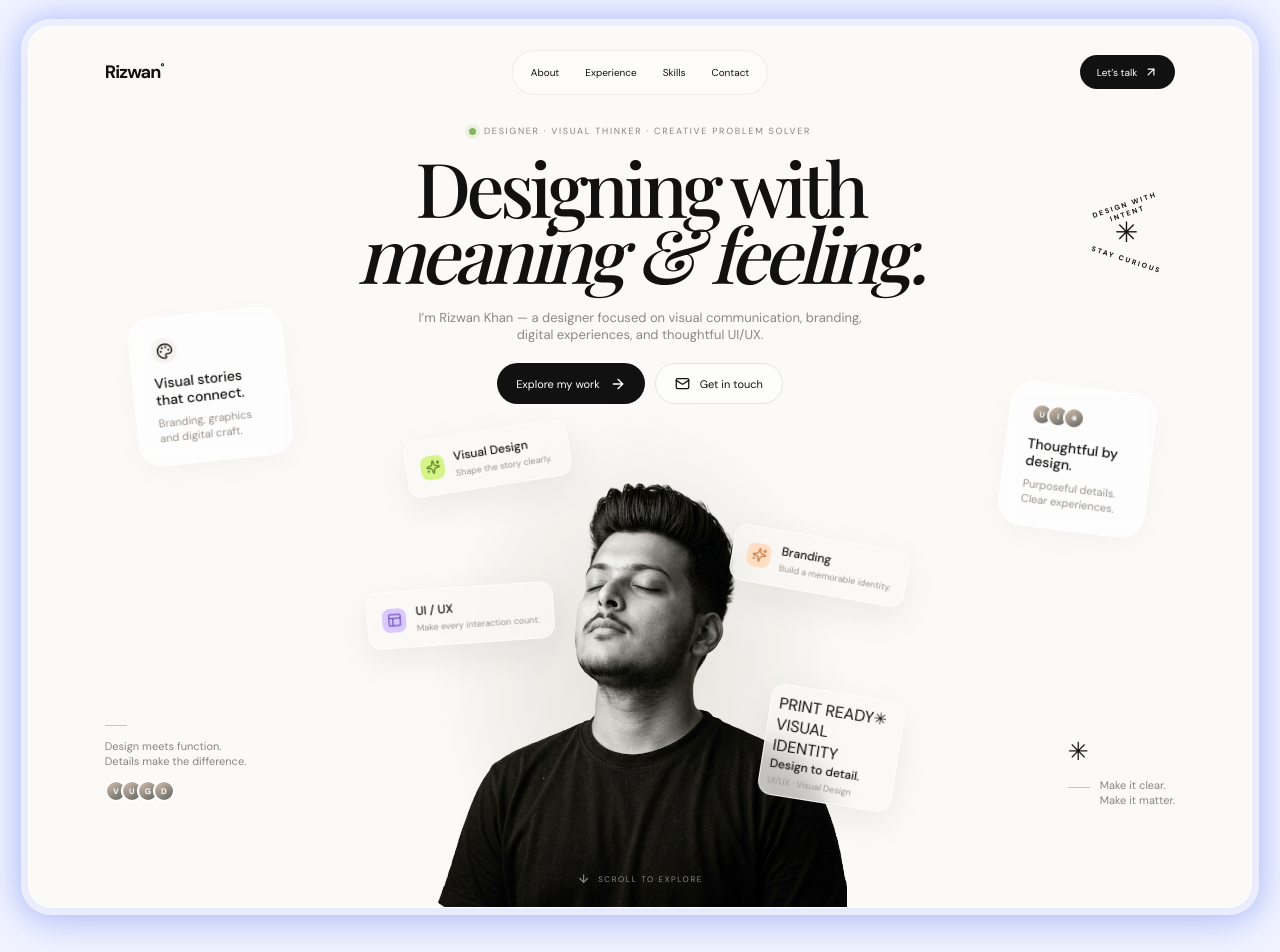
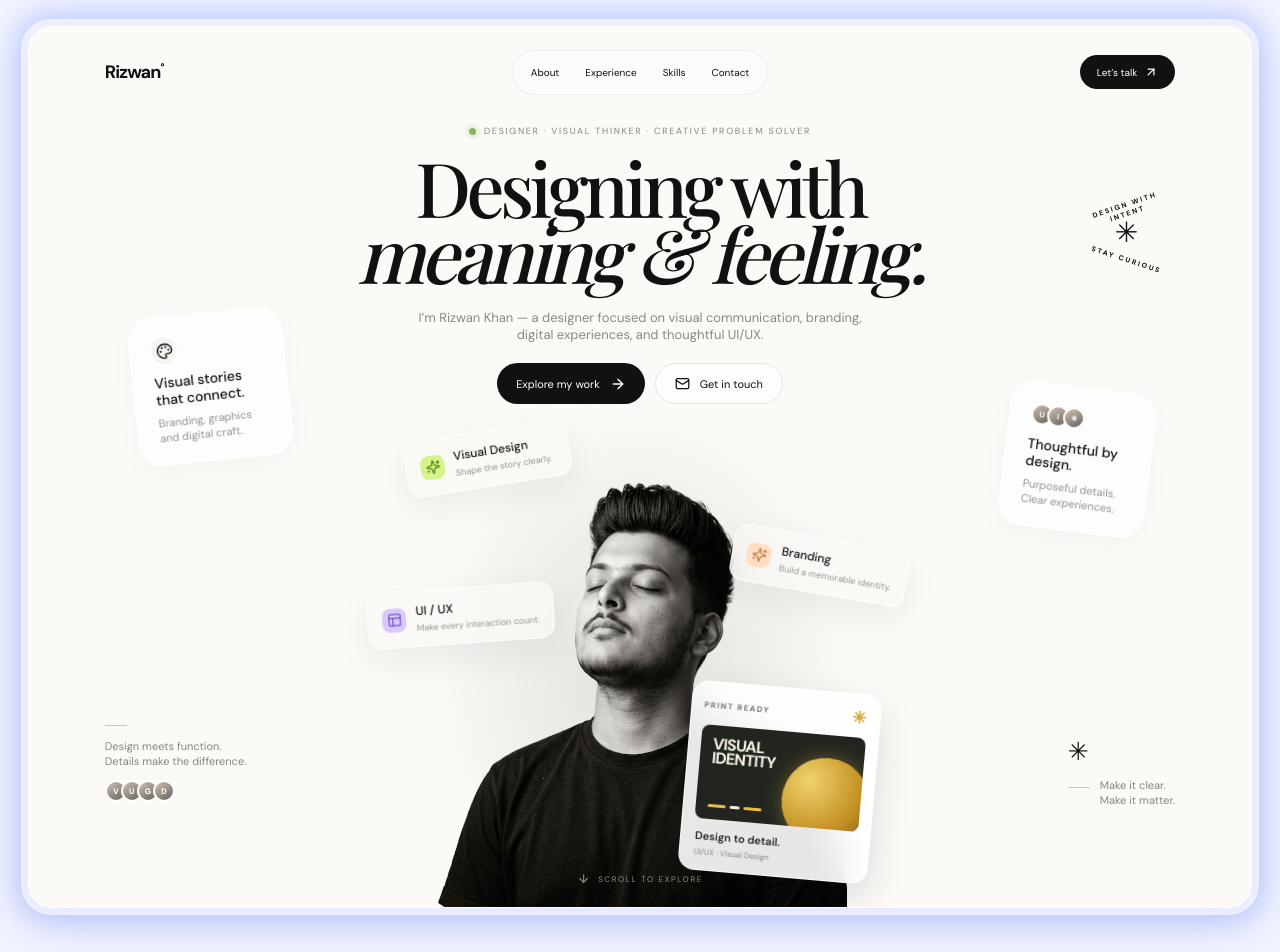
Before and after one commit to Rizzu01/port-folio, a Next.js app: page / in a window 1280 px wide. Shown: the top 952 px of the page. Built offline with nearby package versions, Linux system fonts and the light colour scheme; a web font is replaced by a local one.

Commit message:
Style print-ready design card in portfolio hero

```diff
--- a/app/globals.css
+++ b/app/globals.css
@@ -101,3 +101,35 @@
  .portfolio-hero .panel-plan{right:-10%;top:180px;transform:scale(.68) rotate(10deg);transform-origin:right top}
  .portfolio-hero .panel-note{display:none}
 }
+
+
+/* Print-ready design card replacing the generic ideas card */
+.portfolio-hero .print-ready-card{
+  display:block;
+  width:190px;
+  min-width:190px;
+  right:0;
+  top:335px;
+  padding:12px;
+  border-radius:16px;
+  transform:rotate(5deg);
+  background:rgba(255,255,255,.9);
+  box-shadow:0 16px 38px rgba(26,25,22,.14);
+}
+.print-card-top{display:flex;align-items:center;justify-content:space-between;margin-bottom:9px;font-size:8px;letter-spacing:1.4px;font-weight:700;color:#77736d}
+.print-card-dot{font-size:17px;color:#d8a82d}
+.print-artwork{height:94px;position:relative;overflow:hidden;border-radius:8px;background:#22251f;color:#f8f3e6;padding:12px}
+.print-art-label{position:relative;z-index:2;font:700 16px/.9 'DM Sans',Arial,sans-serif;letter-spacing:-.8px}
+.print-art-shape{position:absolute;width:88px;height:88px;border-radius:50%;right:-9px;top:23px;background:radial-gradient(circle at 30% 28%,#f0d36b,#c18d20 62%,#745219);box-shadow:0 0 20px #e4bb4b55}
+.print-art-lines{position:absolute;z-index:2;left:12px;bottom:12px;display:flex;gap:4px}
+.print-art-lines i{display:block;width:18px;height:3px;border-radius:4px;background:#e6bd46}
+.print-art-lines i:nth-child(2){width:10px;background:#f7f1df}
+.print-card-footer{padding:10px 2px 1px}
+.print-card-footer strong{display:block;font-size:11px;font-weight:600;margin-bottom:4px;color:#26241f}
+.print-card-footer small{display:block;font-size:8px;color:#8c877e;white-space:nowrap}
+@media(max-width:850px){
+ .portfolio-hero .print-ready-card{right:-3%;top:338px;transform:scale(.85) rotate(5deg);transform-origin:right top}
+}
+@media(max-width:560px){
+ .portfolio-hero .print-ready-card{display:block;right:-4%;top:333px;transform:scale(.62) rotate(5deg);transform-origin:right top}
+}
```
